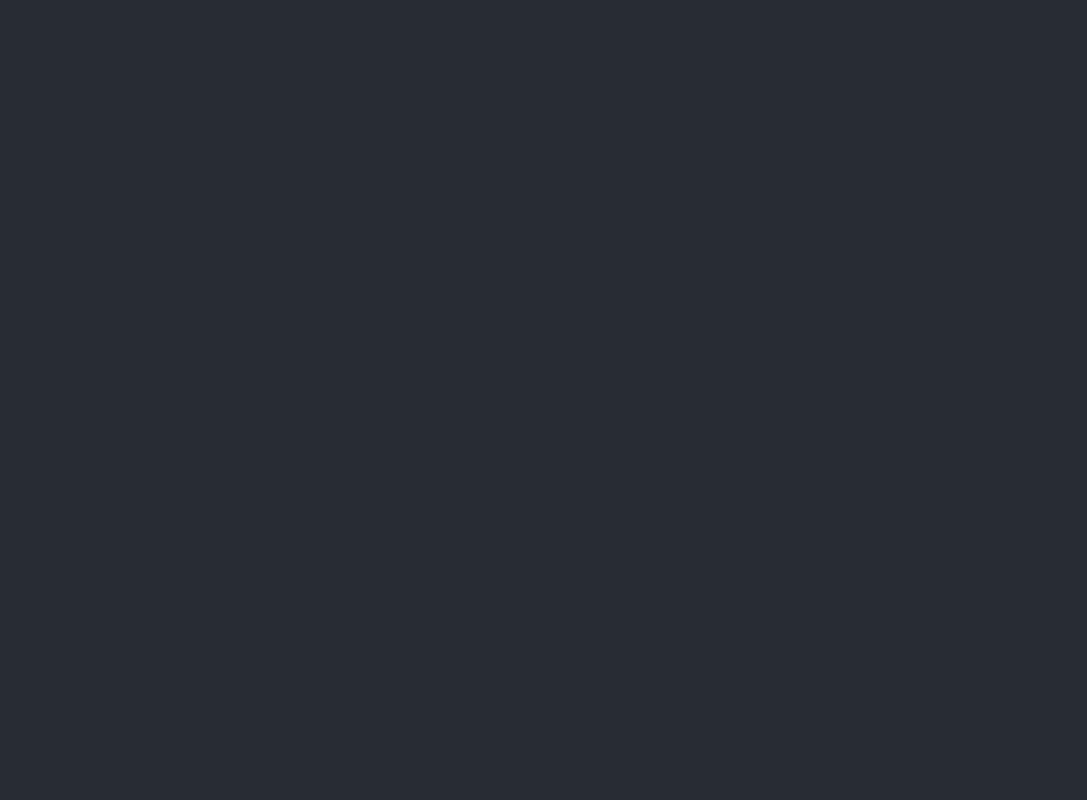
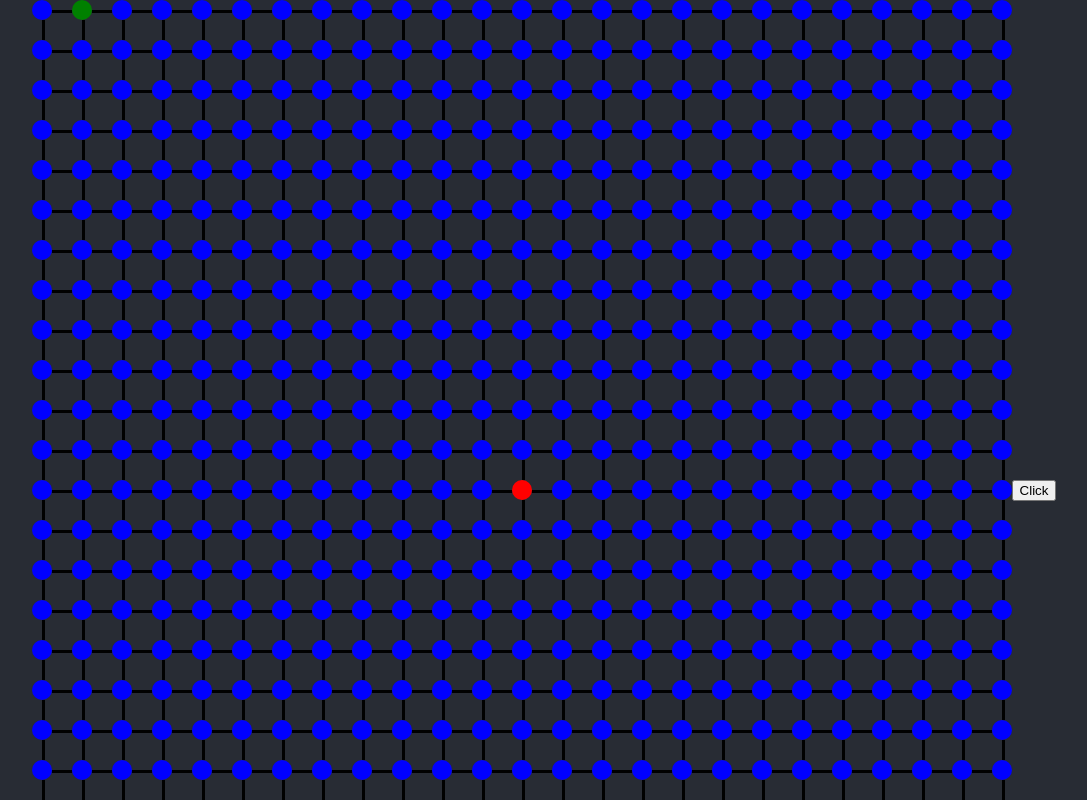
Before and after one commit to Sparrkyy/algorithim_visualizer, a React (Create React App) app: page / in a window 1280 px wide. Shown: the top 800 px of the page, without its empty margins (96-1183 px from the left). Built offline with nearby package versions, Linux system fonts and the light colour scheme.

Commit message:
Started the breadth first search functionality

```diff
--- a/package.json
+++ b/package.json
@@ -14,6 +14,7 @@
     "react-dom": "^17.0.2",
     "react-scripts": "4.0.3",
     "typescript": "^4.3.5",
+    "uuid": "^8.3.2",
     "web-vitals": "^1.1.2"
   },
   "scripts": {
@@ -39,5 +40,8 @@
       "last 1 firefox version",
       "last 1 safari version"
     ]
+  },
+  "devDependencies": {
+    "@types/uuid": "^8.3.1"
   }
 }
--- a/src/algos/breadthFirstSearch.ts
+++ b/src/algos/breadthFirstSearch.ts
@@ -1,3 +1,28 @@
-export const depthFirstSearch = () =>{
+import {GraphType, GraphUnitTypes, NodeCords, GraphUnit } from "../types"
+
+export const depthFirstSearch = ( Graph: React.MutableRefObject<GraphType>, renderBool: boolean, rerender: React.Dispatch<React.SetStateAction<boolean>>) =>{
+    let timer = 1
+    Graph.current.forEach((col)=>{
+        col.forEach((node)=>{
+            DelayedNodeVisiting(node, renderBool, rerender, timer * 100)
+            timer = timer + 1
+
+        })
+    })
 
 }
+
+const DelayedNodeVisiting = (GraphUnit: GraphUnit, renderBool: boolean, rerender: React.Dispatch<React.SetStateAction<boolean>>, timeout: number) =>{
+    setTimeout(()=>{
+        GraphUnit.type = GraphUnitTypes.VISITEDNODE
+        rerender(!renderBool)
+        console.log("node changed")
+    }, timeout)
+
+}
+
+const visitOneNode = (nodeCords: NodeCords, Graph: React.MutableRefObject<GraphType>, renderBool: boolean, rerender: React.Dispatch<React.SetStateAction<boolean>>) =>{
+    const [Xcord, Ycord] = nodeCords
+    Graph.current[Xcord][Ycord] = { type: GraphUnitTypes.VISITEDNODE, visited: true}
+    rerender(!renderBool)
+}
--- a/src/components/Graph.tsx
+++ b/src/components/Graph.tsx
@@ -1,13 +1,96 @@
 import React from 'react'
 import { basicGraph } from '../graphs/basicGraph'
+import { v4 as uuidv4 } from "uuid";
+import '../css/Graph.css'
+import { useRef } from 'react';
+import { useState } from 'react';
+import {GraphType,NodeCords,GraphUnitTypes} from '../types'
+import {depthFirstSearch} from '../algos/breadthFirstSearch'
+
+
+const generateGraph = (startNode: NodeCords, finishNode: NodeCords, width: number, height: number) =>{
+    //intializing the first start of the graph
+    const retGraph: GraphType = []
+    for (let i=0; i<width; i++){
+        retGraph[i] = []
+        for (let j=0; j<height; j++){
+            retGraph[i][j] = generateGraphNode(i, j)
+        }
+    }
+    //setting the start node
+    const [startXcord, startYCord] = startNode
+    if (retGraph[startXcord][startYCord].type === GraphUnitTypes.NODE){
+        retGraph[startXcord][startYCord].type = GraphUnitTypes.START
+    }else{
+        throw new Error("The start node coordinate is not valid")
+    }
+    //setting the finish node
+    const [finishXcord, finishYCord] = finishNode
+    if (retGraph[finishXcord][finishYCord].type === GraphUnitTypes.NODE){
+        retGraph[finishXcord][finishYCord].type = GraphUnitTypes.FINISH
+    }else{
+        throw new Error("The finish node coordinate is not valid");
+    }
+
+    return retGraph
+
+}
+
+const generateGraphNode = (row: number, col: number)=>{
+    //if row is even
+    if (row % 2 === 0) {
+		if (col % 2 === 0) {
+			return { type: GraphUnitTypes.NODE, visited: false}
+		} else {
+			return { type: GraphUnitTypes.UPDOWNEDGE, visited: false}
+		}
+	}
+	// if row is odd
+	else {
+		if (col % 2 === 0) {
+			return { type: GraphUnitTypes.LEFTRIGHTEDGE, visited: false}
+		} else {
+			return { type: GraphUnitTypes.EMPTYSPACE, visited: false}
+		}
+	}
+
+
+}
+
+
+
+const renderGraph = (graph: GraphType) =>{
+    return <> {graph.map((row)=>{
+        return (<div className="graph-col" key={uuidv4()}>
+            {row.map((item)=>{
+                return (<div className='graph-unit' key={uuidv4()}>
+                    <div className={item.type}></div>
+                </div>)
+            })}
+        </div>)
+    })} </>
+}
+
+const visitOneNode = (nodeCords: NodeCords, Graph: React.MutableRefObject<GraphType>, renderBool: boolean, rerender: React.Dispatch<React.SetStateAction<boolean>>) =>{
+    const [Xcord, Ycord] = nodeCords
+    Graph.current[Xcord][Ycord] = { type: GraphUnitTypes.VISITEDNODE, visited: true}
+    rerender(!renderBool)
+}
+
+
 
 const Graph = () => {
+    const Graph =  useRef(generateGraph([2,0], [24,24], 49, 49))
+    const [renderBool, rerender] = useState(true);
+
+
+
     return (
         <div style={{display: "flex", justifyContent: 'center', alignItems: 'center'}} className='graph_meta_container'>
             <div style={{display: "flex"}} className="graph_container">
-
+                {renderGraph(Graph.current)}
             </div>
-
+            <button onClick={()=>depthFirstSearch(Graph,renderBool,rerender)}>Click</button>
         </div>
     )
 }
--- a/src/css/Graph.css
+++ b/src/css/Graph.css
@@ -0,0 +1,59 @@
+.graph-unit{
+    height: 20px;
+    width: 20px;
+    display: flex;
+
+}
+
+.empty-space{
+    height: 20px;
+    width: 20px;
+}
+
+.normal-node {
+    width: 100%;
+	height: 100%;
+	border-radius: 50%;
+	background-color: blue;
+}
+
+.start-node{
+    width: 100%;
+	height: 100%;
+	border-radius: 50%;
+	background-color: green;
+
+}
+
+.finish-node{
+    width: 100%;
+	height: 100%;
+	border-radius: 50%;
+	background-color: red;
+
+}
+
+.left-right-edge{
+    background-color: black;
+	height: 3px;
+    width: 100%;
+    margin-top: 50%;
+
+
+
+}
+
+.up-down-edge{
+    height: 100%;
+	margin-left: 50%;
+	background-color: black;
+	width: 3px;
+}
+
+.visited-node{
+
+    width: 100%;
+	height: 100%;
+	border-radius: 50%;
+    background-color: yellow;
+}
--- a/src/types.ts
+++ b/src/types.ts
@@ -1 +1,21 @@
-export type placeholder = string;
+
+
+export type NodeCords = [ row: number, col: number]
+
+
+export enum GraphUnitTypes {
+    START = "start-node",
+    FINISH = "finish-node",
+    NODE = "normal-node",
+    LEFTRIGHTEDGE = "left-right-edge",
+    UPDOWNEDGE = "up-down-edge",
+    EMPTYSPACE = "empty-space",
+    VISITEDNODE = "visited-node"
+}
+
+export type GraphUnit = {
+    type: GraphUnitTypes;
+    visited: boolean;
+}
+
+export type GraphType = GraphUnit[][]
```
Also changed, not shown: 1 other file (tests, documents, lock files or other folders).
